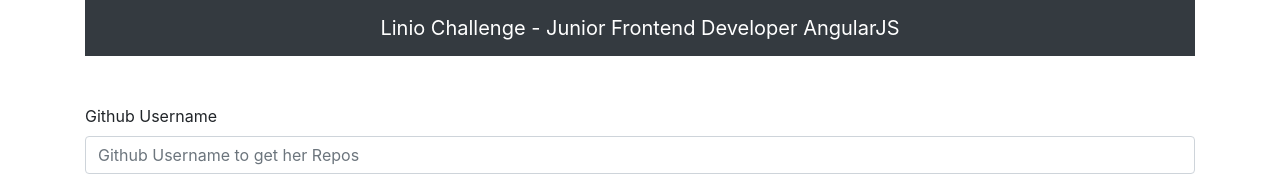
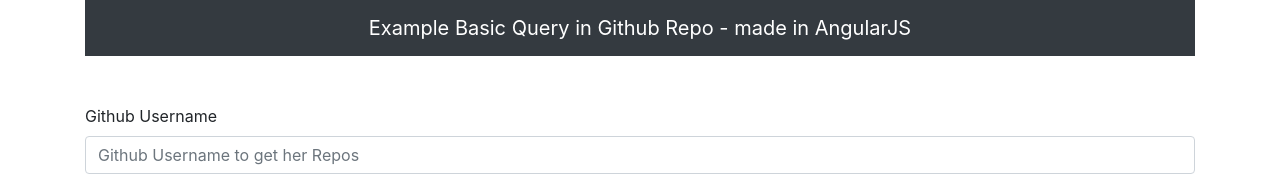
Before and after one commit to ManzanasCode/PruebaAngularJS, a plain HTML site: page HMTL/index.html in a window 1280 px wide. Shown: the top 176 px of the page. Drawn offline with nearby package versions, Linux system fonts and the light colour scheme; no server answers.

Commit message:
change title

```diff
--- a/HMTL/index.html
+++ b/HMTL/index.html
@@ -16,7 +16,7 @@
     <div class="row">
         <div class="col-12">
             <nav class="navbar navbar-dark bg-dark">
-                <a class="navbar-brand mx-auto" href="#">Linio Challenge - Junior Frontend Developer AngularJS</a>
+                <a class="navbar-brand mx-auto" href="#">Example Basic Query in Github Repo - made in AngularJS</a>
             </nav>
         </div>
     </div>
```
